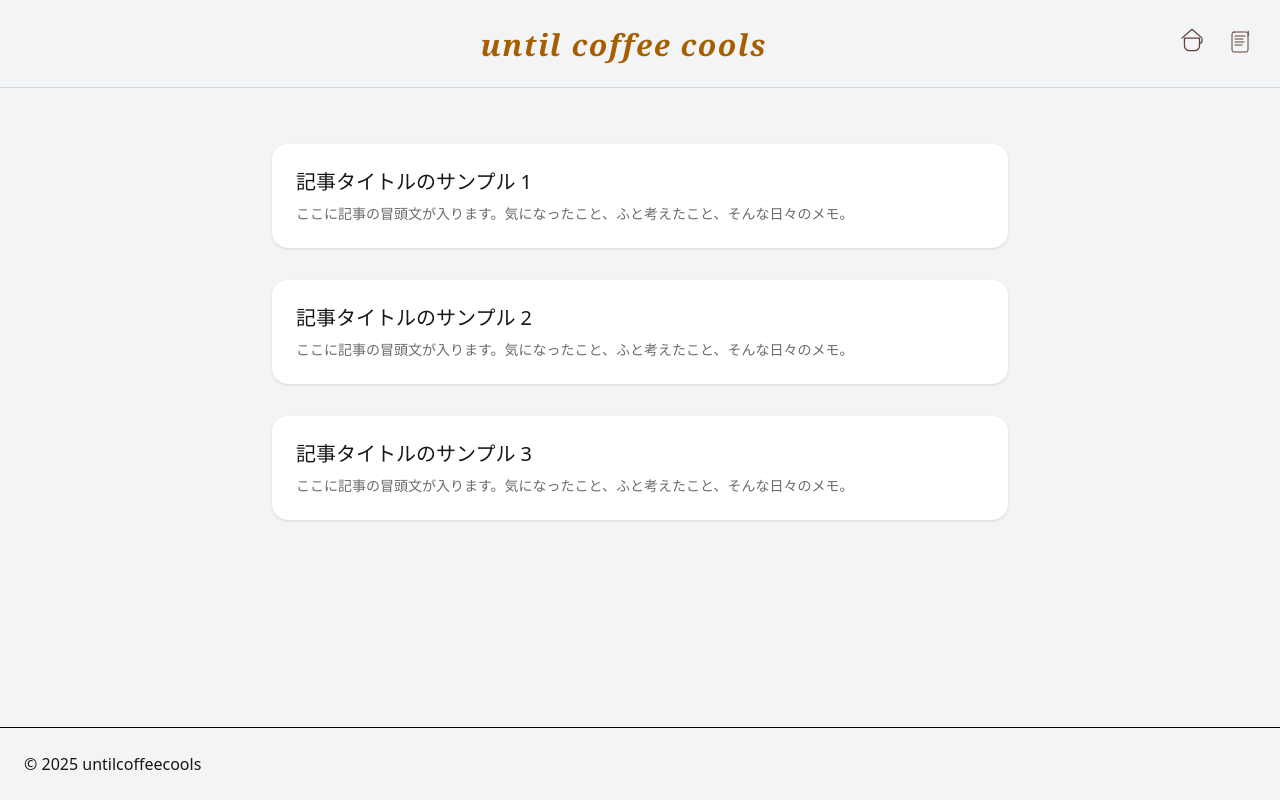
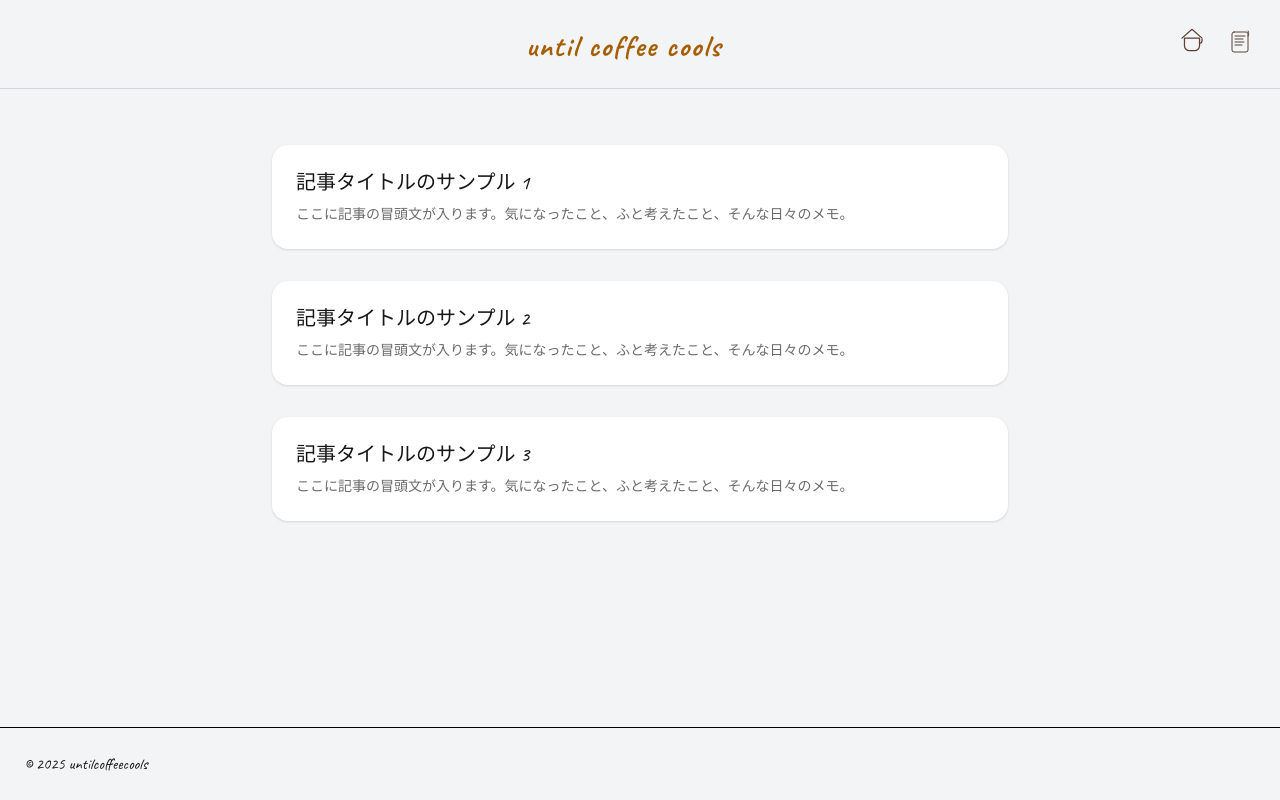
Before and after one commit to endy-key/untilcoffeecools, a Next.js app: page / in a window 1280 px wide. Built offline with nearby package versions, Linux system fonts and the light colour scheme; no server answers.

Commit message:
add font

```diff
--- a/src/app/globals.css
+++ b/src/app/globals.css
@@ -24,6 +24,4 @@ body {
   /* CSS変数を使用 */
   color: var(--foreground);
   /* CSS変数を使用 */
-  /* font-family は next/font と tailwind.config.js で管理されるため、ここでは削除またはコメントアウトを推奨 */
-  /* font-family: Arial, Helvetica, sans-serif; */
 }
--- a/src/app/layout.tsx
+++ b/src/app/layout.tsx
@@ -4,6 +4,14 @@ import { Footer } from "@/components/Footer";
 import { Header } from "@/components/Header";
 import React from "react";
 import { GtmScript } from "@/components/Gtm/GtmScript";
+import { Caveat } from "next/font/google";
+
+const caveat = Caveat({ // インスタンスを作成
+  subsets: ['latin'], // 必要に応じてサブセットを指定
+  display: 'swap', // フォントの表示戦略 (FOUTを防ぐためswapが一般的)
+  // weight: ['400', '500', '600', '700'], // 可変フォントでない場合は、必要なウェイトを指定
+  variable: '--font-caveat' // Tailwind CSSでCSS変数として使う場合
+});
 
 export const metadata: Metadata = {
   title: "until coffee cools",
@@ -16,7 +24,7 @@ export default function RootLayout({
   children: React.ReactNode;
 }>) {
   return (
-    <html lang="ja">
+    <html lang="ja" className={caveat.className}>
       <head>
         <GtmScript />
       </head>
--- a/src/components/Header/index.tsx
+++ b/src/components/Header/index.tsx
@@ -15,8 +15,7 @@ export function Header() {
                         </span>
                     </div>
                     {/* 中央のサイトタイトル */}
-                    {/* カフェ風のスタイルを適用 */}
-                    <span className="text-3xl font-serif font-semibold text-yellow-700 tracking-wider italic">
+                    <span className="text-3xl font-caveat font-bold text-yellow-700 tracking-wider">
                         until coffee cools
                     </span>
                     {/* 右側のアイコン群 */}
--- /dev/null
+++ b/tailwind.config.js
@@ -0,0 +1,16 @@
+// tailwind.config.js
+const defaultTheme = require('tailwindcss/defaultTheme');
+
+module.exports = {
+    content: [
+        "./src/**/*.{js,ts,jsx,tsx,mdx}",
+    ],
+    theme: {
+        extend: {
+            fontFamily: {
+                'caveat': ['var(--font-caveat)'], // 修正箇所
+            },
+        },
+    },
+    plugins: [],
+}
```
